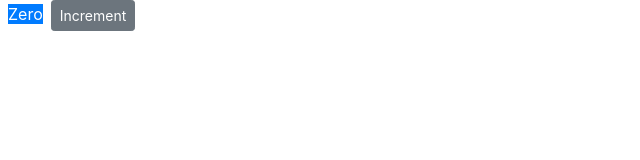
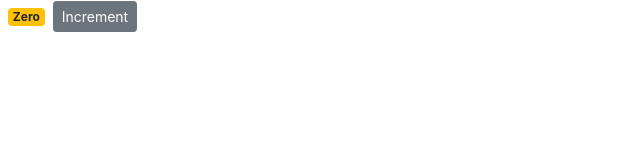
Before and after one commit to TazzyG/counter-app, a React (Create React App) app: page / in a window 1280 px wide. Shown: the top 160 px of the page, without its empty margins (0-640 px from the left). Built offline with nearby package versions, Linux system fonts and the light colour scheme.

Commit message:
refactored getBadgeClasses

```diff
--- a/src/components/counter.jsx
+++ b/src/components/counter.jsx
@@ -6,11 +6,17 @@
   render() {
     return (
       <div>
-        <span className="bad badge-primary m-2">{this.formatCount()}</span>
+        <span className={this.getBadgeClasses()}>{this.formatCount()}</span>
         <button className="btn btn-secondary btn-sm"> Increment</button>
       </div>
     );
   }
+  getBadgeClasses() {
+    let classes = "badge m-2 badge-";
+    classes += this.state.count === 0 ? "warning" : "primary";
+    return classes;
+  }
+
   formatCount() {
     const { count } = this.state;
     return count === 0 ? "Zero" : count;
```
